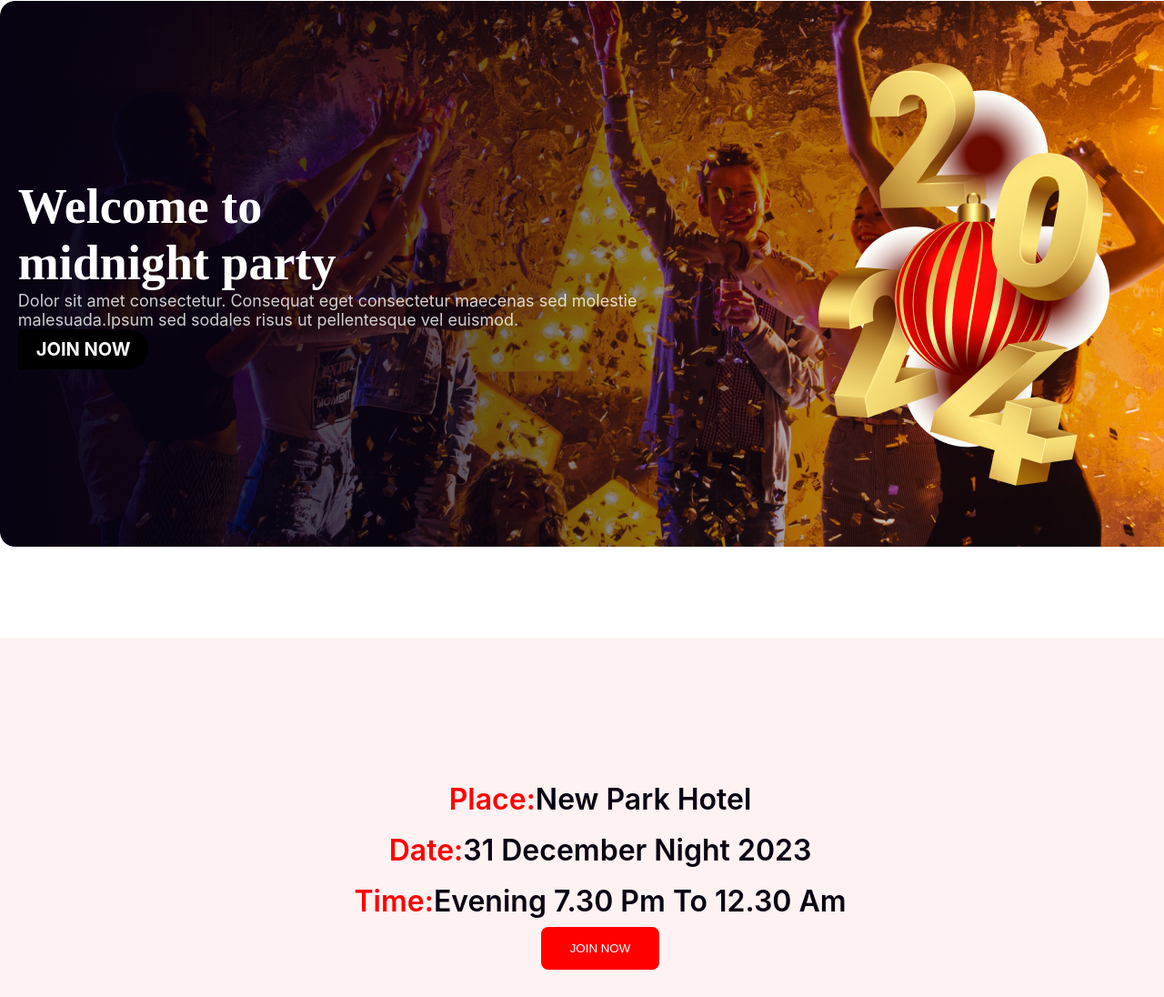
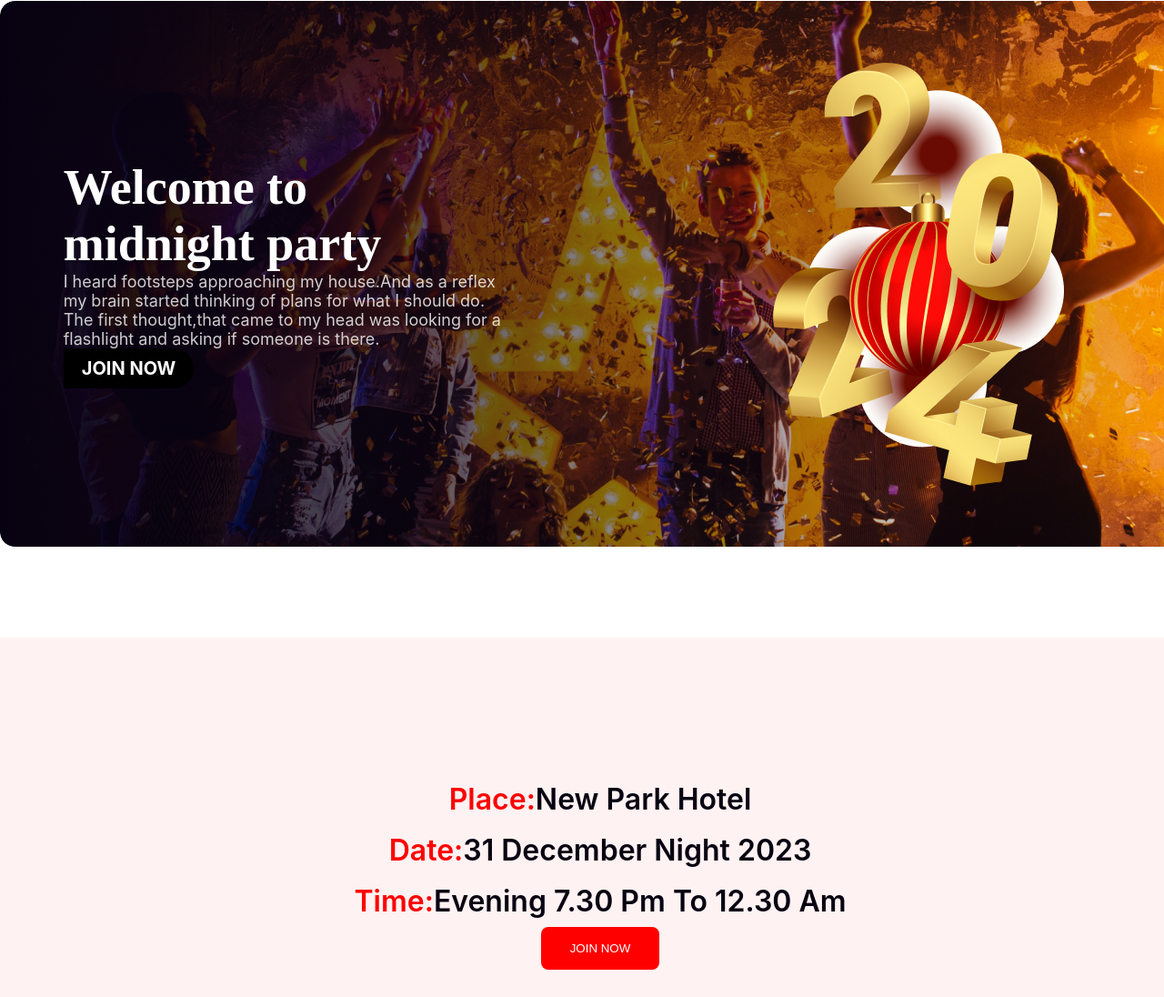
Before and after one commit to MahfujaTrina/Programming-Assignmet-1, a plain HTML site: page index.html in a window 1280 px wide. Shown: the part 1520-2616 px from the top of the page at 91% size. Drawn offline with Linux system fonts and the light colour scheme.

Commit message:
midnight

```diff
--- a/index.html
+++ b/index.html
@@ -32,8 +32,10 @@
         <section id="party">
             <div class="content-all">
                 <h1>Welcome to <br> midnight party</h1>
-                <p>Dolor sit amet consectetur. Consequat eget consectetur maecenas sed molestie
-                    <br>malesuada.Ipsum sed sodales risus ut pellentesque vel euismod.</p>
+                <p>I heard footsteps approaching my house.And as a reflex<br>
+                     my brain started thinking of plans for what I should do.<br>
+                      The first thought,that came to my head was looking for a <br>
+                      flashlight and asking if someone is there.</p>
                     <button class="btn">JOIN NOW</button>
             </div>
             <img src="images/ballon.png" alt="">
```
